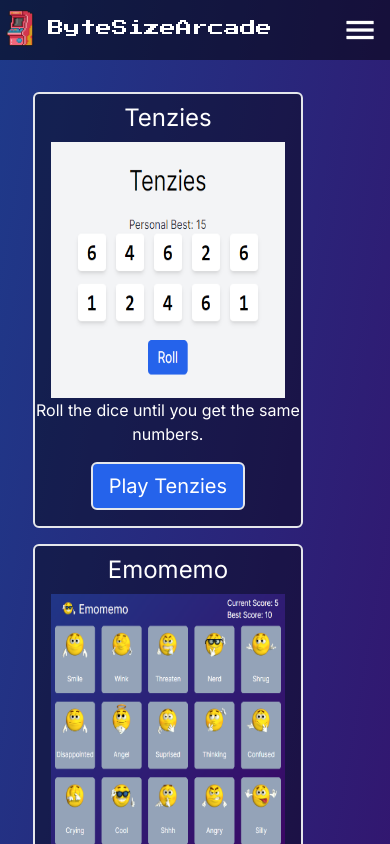
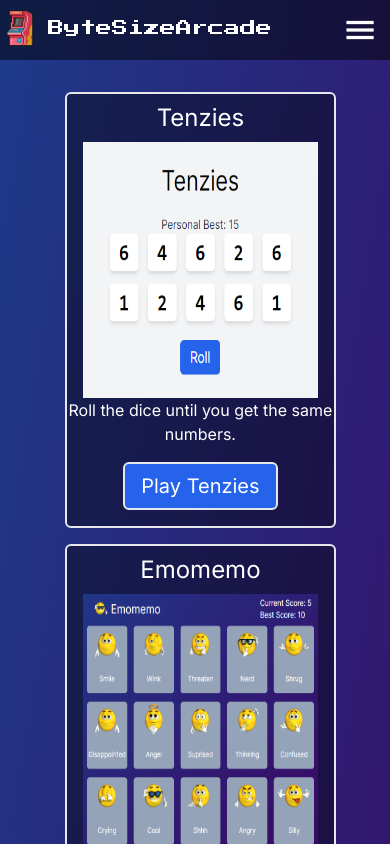
Before and after one commit to alex-nemeth/bite-size-arcade, a React (Vite) app: page / in a window 390 px wide. Shown: the top 844 px of the page. Built offline with nearby package versions, Linux system fonts and the light colour scheme.

Commit message:
margins fixed

```diff
--- a/src/components/Homepage.jsx
+++ b/src/components/Homepage.jsx
@@ -16,7 +16,7 @@ export default function Homepage() {
                 </Link>
                 <p className="text-md text-center">{game.description}</p>
                 <Link className="mx-auto" to={game.url}>
-                    <button className="text-xl border-2 rounded-md px-4 py-2 my-4 bg-blue-600">
+                    <button className="text-xl border-2 rounded-md px-4 py-2 my-4 bg-blue-600 hover:bg-blue-700 transition-all">
                         Play {game.title}
                     </button>
                 </Link>
@@ -25,7 +25,7 @@ export default function Homepage() {
     }
 
     return (
-        <div className="grid grid-cols-1 w-10/12 mx-auto gap-4 xl:grid-cols-5 xl:w-11/12">
+        <div className="grid grid-cols-1 w-10/12 ms-auto lg:mx-auto gap-4 xl:grid-cols-5 xl:w-11/12">
             {generateCards()}
         </div>
     );
```
